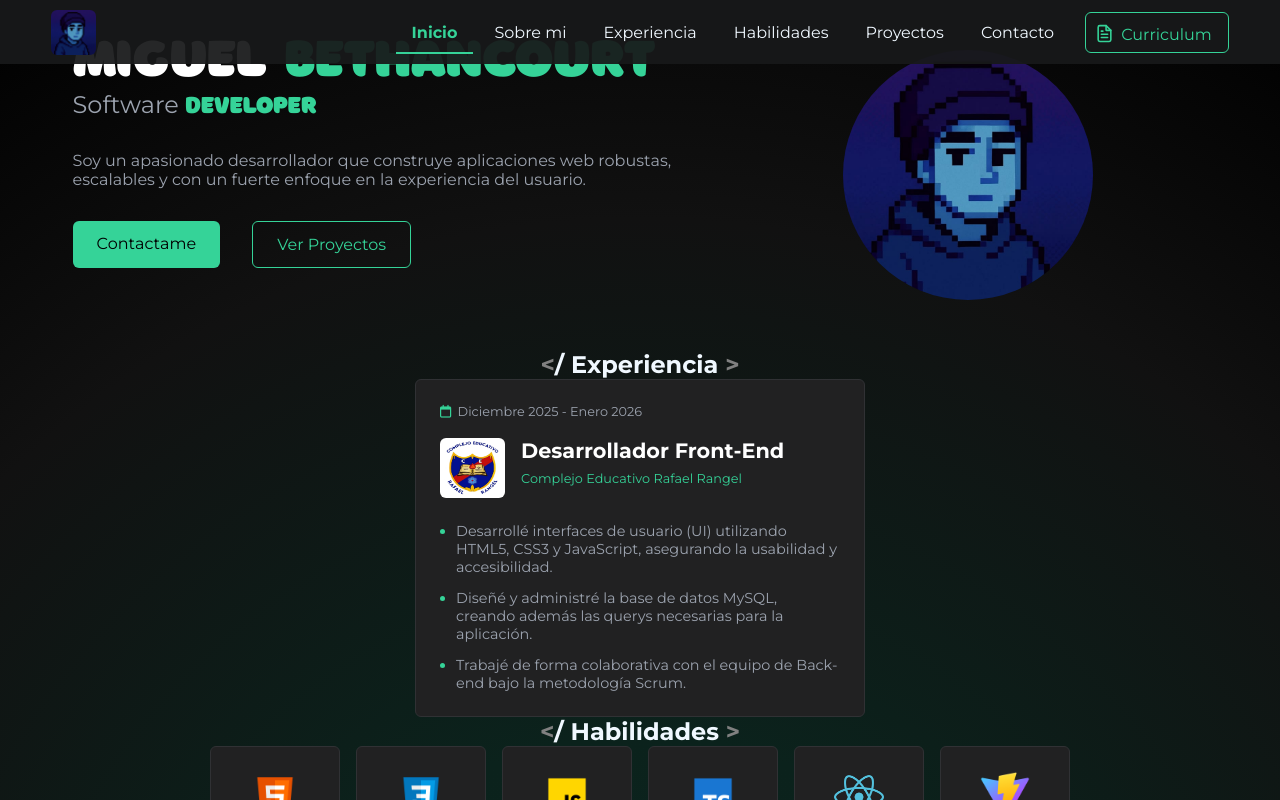
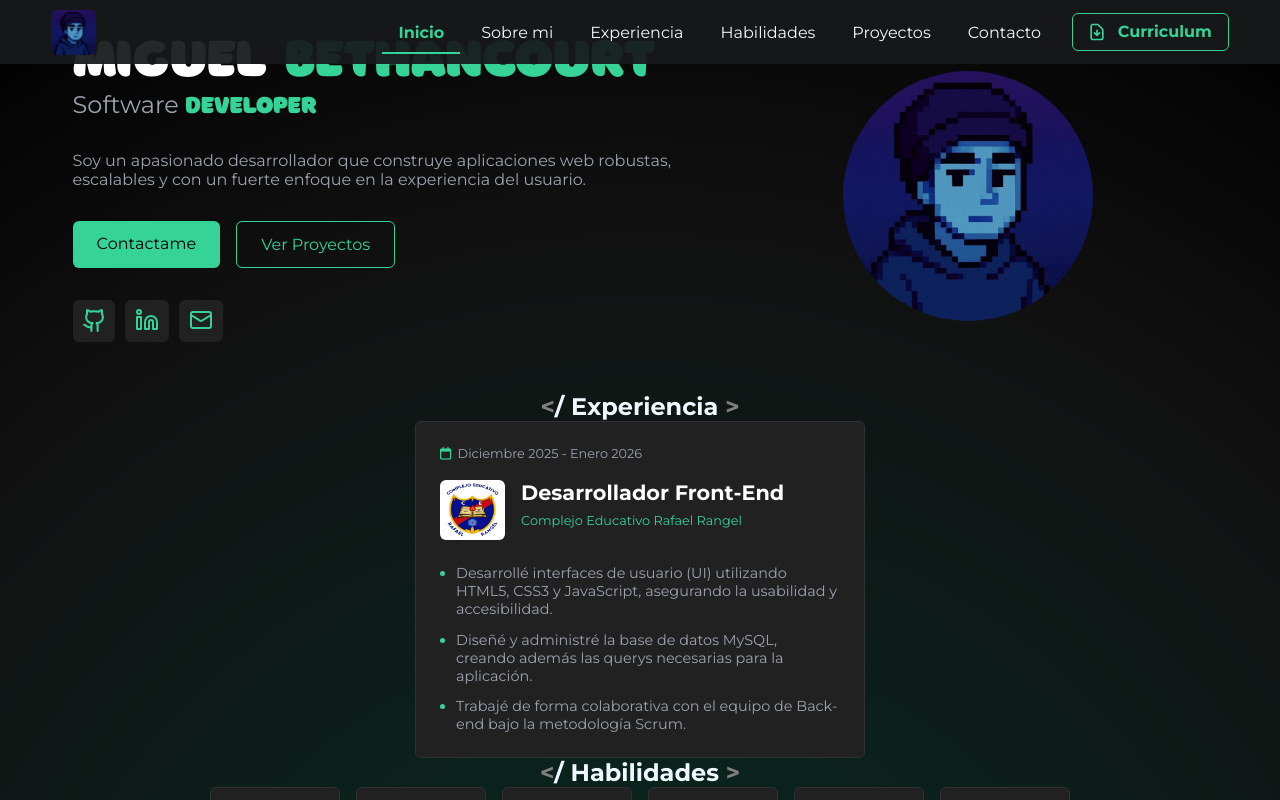
Before and after one commit to miguelb-dev/portfolio, a React (Vite) app: page / in a window 1280 px wide. Shown: the top 800 px of the page. Built offline with nearby package versions, Linux system fonts and the light colour scheme.

Commit message:
feature: Añadir enlaces a las redes sociales
* Añadir las redes sociales al Hero: GitHub, Linkedin y Gmail.

```diff
--- a/src/components/Header/Header.module.css
+++ b/src/components/Header/Header.module.css
@@ -93,7 +93,7 @@
 /* Estilos en base a la sección de la página activa */
 .ul__li a.active {
   color: rgb(53, 211, 152);
-  font-weight: 600;
+  font-weight: bold;
   position: relative;
 }
 
@@ -110,25 +110,28 @@
 }
 
 /* Botón de descarga de CV */
+.ul__li:last-child a {
+  margin-left: 10px;
+  padding: 0.5em 1em 0.5em 0.8em;
+}
 #cv {
-  margin-left: 10px;
+  display: flex;
+  justify-content: center;
+  gap: 10px;
+  font-weight: bold;
   border: 1px solid rgb(53, 211, 152);
   color: rgb(53, 211, 152);
-  background-color: transparent;
 }
 #cv:hover {
-  background-color: rgba(53, 211, 153, 0.11);
+  background-color: rgb(35, 165, 117);
+  color: black;
 }
-/* Para poder alinear el icono con el texto */
-#cvIcon {
-  width: 19px;
+#cv svg {
   position: relative;
-  top: 3px;
-  left: -7px;
   transition: transform 0.2s;
 }
-#cv:hover #cvIcon {
-  transform: rotate(15deg);
+#cv:hover svg {
+  transform: rotate(15deg) scale(1.3);
 }
 
 /* --- RESPONSIVE DESIGNE --- */
@@ -184,6 +187,11 @@
 
   .ul__li a:hover {
     background-color: rgb(42, 43, 45);
+  }
+
+  /* Corrige los estilos del Botón de descarga de CV */
+  .ul__li:last-child a {
+    margin: 0px;
   }
 
   /* Mostrar overlay cuando el menú está abierto */
--- a/src/components/Header/Header.tsx
+++ b/src/components/Header/Header.tsx
@@ -2,7 +2,6 @@ import { useState, useEffect } from "react";
 import { useActiveSection } from "../../hooks/useActiveSection";
 import styles from "./Header.module.css";
 import me from "../../assets/img/me.png";
-import cvIcon from "../../assets/icon/cv-green-color.svg";
 
 const Header = () => {
   const [isMenuOpen, setIsMenuOpen] = useState(false);
@@ -182,8 +181,27 @@ const Header = () => {
             </a>
           </li>
           <li className={styles["ul__li"]}>
-            <a id={styles["cv"]} href="/src/assets/doc/miguel-bethancourt.pdf">
-              <img id={styles["cvIcon"]} src={cvIcon} alt="CV Icon" />
+            <a
+              id={styles["cv"]}
+              href="/src/assets/doc/miguel-bethancourt.pdf"
+              target="_blank"
+              rel="noopener noreferrer"
+            >
+              <svg
+                className="w-5 h-5 transition-transform group-hover/resume:scale-110 group-hover/resume:rotate-12"
+                fill="none"
+                stroke="currentColor"
+                viewBox="0 0 24 24"
+                width="22"
+                height="20"
+              >
+                <path
+                  strokeLinecap="round"
+                  strokeLinejoin="round"
+                  strokeWidth="2"
+                  d="M12 10v6m0 0l-3-3m3 3l3-3m2 8H7a2 2 0 01-2-2V5a2 2 0 012-2h5.586a1 1 0 01.707.293l5.414 5.414a1 1 0 01.293.707V19a2 2 0 01-2 2z"
+                ></path>
+              </svg>
               Curriculum
             </a>
           </li>
--- a/src/components/Hero/Hero.module.css
+++ b/src/components/Hero/Hero.module.css
@@ -34,37 +34,72 @@
   margin: 2em 0;
 }
 
+/* Botones de llamado a la accion */
 .buttons-wrapper {
   margin: 1em 0;
   display: flex;
-  gap: 2em;
+  gap: 1em;
 }
-
 #contactButton,
 #projectsButton {
   text-decoration: none;
   display: block;
   padding: 0.8em 1.5em;
+  border-radius: 6px;
   transition: background-color 0.2s;
-  border-radius: 6px;
 }
-
 #contactButton {
   color: black;
   background-color: rgb(53, 211, 152);
 }
-
-#contactButton:hover {
-  background-color: rgb(35, 165, 117);
-}
-
 #projectsButton {
   color: rgb(53, 211, 152);
   border: 1px solid rgb(53, 211, 152);
 }
 
+/* Efecto de los botones al pasar el mouse por encima */
+#contactButton:hover {
+  background-color: rgb(35, 165, 117);
+}
 #projectsButton:hover {
   background-color: rgba(53, 211, 153, 0.11);
+}
+
+/* Redes sociales */
+.social-media {
+  display: flex;
+  gap: 10px;
+  list-style: none;
+  margin-top: 2em;
+}
+.social-media li {
+  display: flex;
+  justify-content: center;
+  align-items: center;
+  background-color: rgb(33, 33, 34);
+  padding: 0.5em 0.6em 0.3em;
+  border-radius: 6px;
+  transition: background-color 0.2s;
+}
+.social-media li a {
+  color: rgb(53, 211, 152);
+  transition: color 0.2s;
+}
+/* Corrige los tamaños de los iconos */
+.social-media li:first-child {
+  padding-right: 0.51em;
+}
+.social-media li:last-child {
+  padding-left: 10px;
+  padding-right: 10.5px;
+}
+
+/* Efecto de los links al pasar el mouse por encima */
+.social-media li:hover {
+  background-color: rgb(35, 165, 117);
+}
+.social-media li:hover a {
+  color: black;
 }
 
 /* Fotografía del perfil */
--- a/src/components/Hero/Hero.tsx
+++ b/src/components/Hero/Hero.tsx
@@ -34,6 +34,77 @@ const Hero = () => {
             Ver Proyectos
           </a>
         </div>
+        <ul className={styles["social-media"]}>
+          <li>
+            <a
+              href="https://github.com/miguelb-dev"
+              target="_blank"
+              rel="noopener noreferrer"
+            >
+              <svg
+                xmlns="http://www.w3.org/2000/svg"
+                width="25"
+                height="25"
+                viewBox="0 0 24 24"
+                fill="none"
+                stroke="currentColor"
+                strokeWidth="2"
+                strokeLinecap="round"
+                strokeLinejoin="round"
+                className="lucide lucide-github sm:group-hover:rotate-12 transition-transform"
+                aria-hidden="true"
+              >
+                <path d="M15 22v-4a4.8 4.8 0 0 0-1-3.5c3 0 6-2 6-5.5.08-1.25-.27-2.48-1-3.5.28-1.15.28-2.35 0-3.5 0 0-1 0-3 1.5-2.64-.5-5.36-.5-8 0C6 2 5 2 5 2c-.3 1.15-.3 2.35 0 3.5A5.403 5.403 0 0 0 4 9c0 3.5 3 5.5 6 5.5-.39.49-.68 1.05-.85 1.65-.17.6-.22 1.23-.15 1.85v4"></path>
+                <path d="M9 18c-4.51 2-5-2-7-2"></path>
+              </svg>
+            </a>
+          </li>
+          <li>
+            <a
+              href="https://www.linkedin.com/in/miguel-bethancourt/"
+              target="_blank"
+              rel="noopener noreferrer"
+            >
+              <svg
+                xmlns="http://www.w3.org/2000/svg"
+                width="24"
+                height="24"
+                viewBox="0 0 24 24"
+                fill="none"
+                stroke="currentColor"
+                strokeWidth="2"
+                strokeLinecap="round"
+                strokeLinejoin="round"
+                className="lucide lucide-linkedin sm:group-hover:rotate-12 transition-transform"
+                aria-hidden="true"
+              >
+                <path d="M16 8a6 6 0 0 1 6 6v7h-4v-7a2 2 0 0 0-2-2 2 2 0 0 0-2 2v7h-4v-7a6 6 0 0 1 6-6z"></path>
+                <rect width="4" height="12" x="2" y="9"></rect>
+                <circle cx="4" cy="4" r="2"></circle>
+              </svg>
+            </a>
+          </li>
+          <li>
+            <a href="mailto:mbethancourt2005@gmail.com">
+              <svg
+                xmlns="http://www.w3.org/2000/svg"
+                width="24"
+                height="24"
+                viewBox="0 0 24 24"
+                fill="none"
+                stroke="currentColor"
+                strokeWidth="2"
+                strokeLinecap="round"
+                strokeLinejoin="round"
+                className="lucide lucide-mail text-emerald-400"
+                aria-hidden="true"
+              >
+                <rect width="20" height="16" x="2" y="4" rx="2"></rect>
+                <path d="m22 7-8.97 5.7a1.94 1.94 0 0 1-2.06 0L2 7"></path>
+              </svg>
+            </a>
+          </li>
+        </ul>
       </section>
       <div className={styles["hero__photo-wrapper"]}>
         <img className={styles["hero__photo"]} src={me} alt="Foto de perfil" />
--- a/src/components/Projects/Projects.tsx
+++ b/src/components/Projects/Projects.tsx
@@ -43,6 +43,7 @@ const Projects = () => {
                   className={styles["link"]}
                   href={project.repo}
                   target="_blank"
+                  rel="noopener noreferrer"
                 >
                   <i className={`fa-brands fa-github ${styles["links"]}`}></i>
                   Ver Repo
@@ -52,6 +53,7 @@ const Projects = () => {
                   className={styles["link"]}
                   href={project.liveView}
                   target="_blank"
+                  rel="noopener noreferrer"
                 >
                   <i className={`fa-solid fa-globe ${styles["links"]}`}></i>Ver
                   en vivo
```
